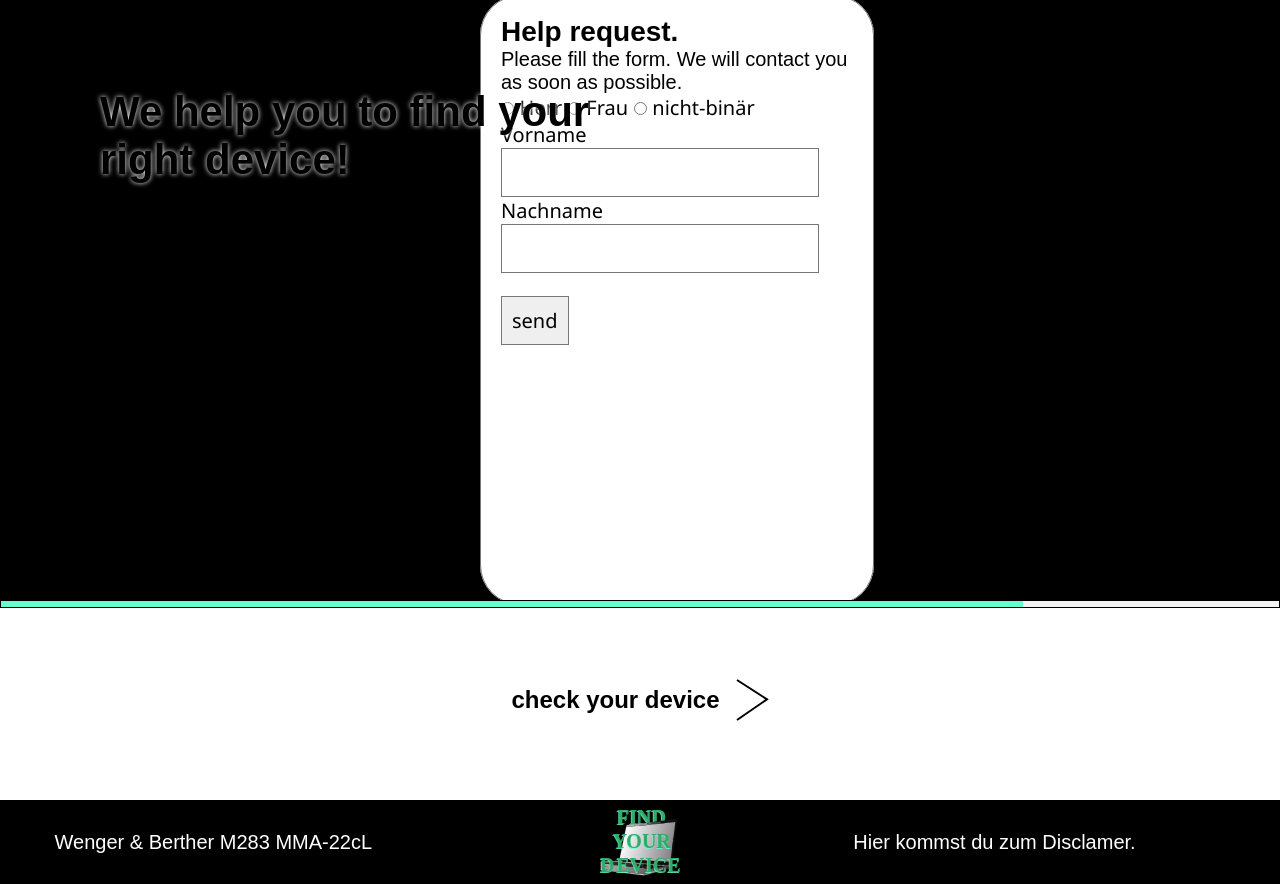
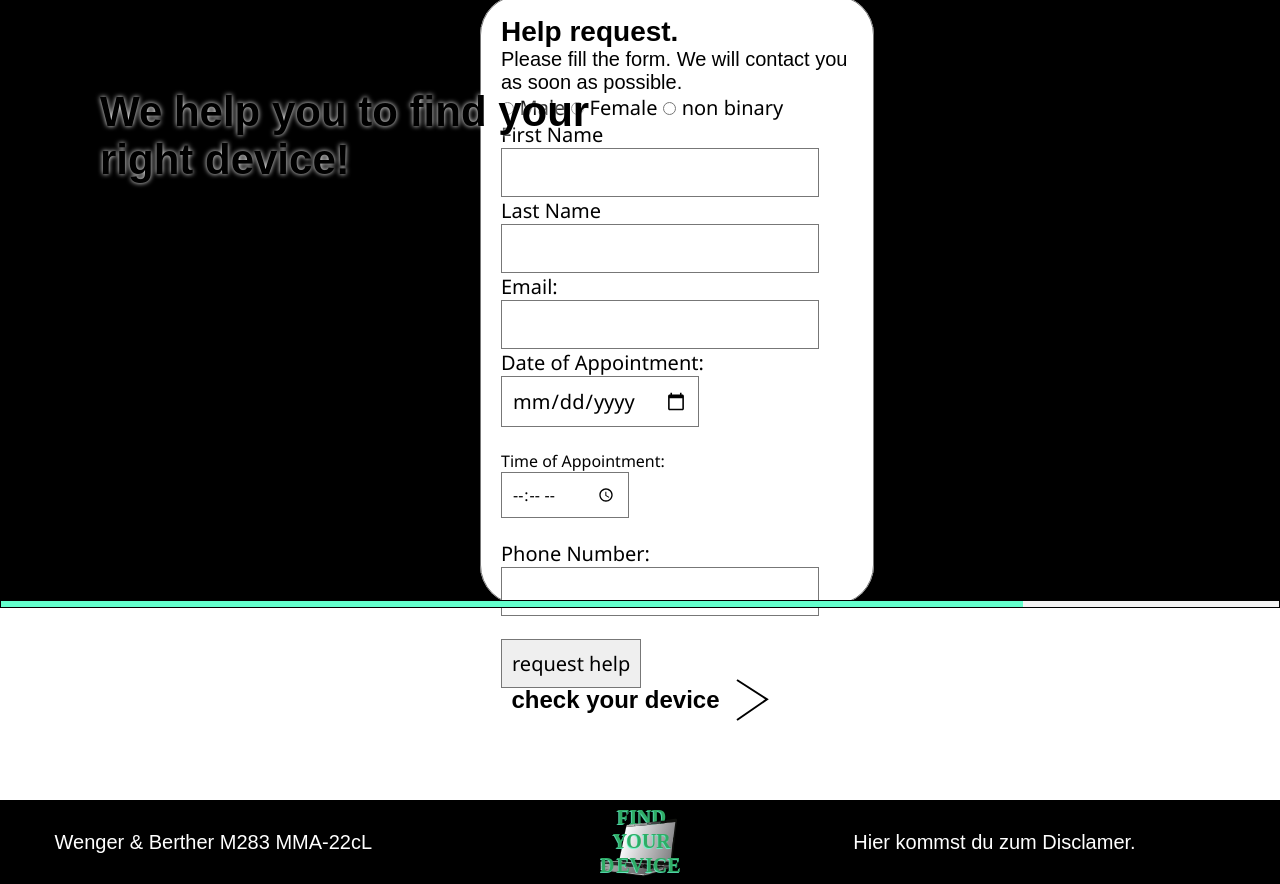
Before and after one commit to bubu9120/PHP-Project, a PHP site: page /helpRequest.php in a window 1280 px wide. Run offline with PHP 8.4, Linux system fonts and the light colour scheme.

Commit message:
create pages

```diff
--- a/helpRequest.php
+++ b/helpRequest.php
@@ -58,26 +58,41 @@ if ($_SERVER["REQUEST_METHOD"] == "POST" && isset($_POST["next"])) {
                 <p>Please fill the form. We will contact you as soon as possible.</p>
                 <p>
                     <input type="radio" name="gender" id="male" value="Herr" required <?= isset($_SESSION["gender"]) && $_SESSION["gender"] == "Herr" ? "checked" : ""; ?>>
-                    <label for="male">Herr</label>
+                    <label for="male">Male</label>
                     <input type="radio" name="gender" id="female" value="Frau" required <?= isset($_SESSION["gender"]) && $_SESSION["gender"] == "Frau" ? "checked" : ""; ?>>
-                    <label for="female">Frau</label>
+                    <label for="female">Female</label>
                     <input type="radio" name="gender" id="nonbinary" value="nicht-binär" required <?= isset($_SESSION["gender"]) && $_SESSION["gender"] == "nicht-binär" ? "checked" : ""; ?>>
-                    <label for="nonbinary">nicht-binär</label>
+                    <label for="nonbinary">non binary</label>
                     <span class="error-text"><?= $error_gender ?? ""; ?></span>
                 </p>
                 <p>
-                    <label for="name-first">Vorname</label><br />
+                    <label for="name-first">First Name</label><br />
                     <input type="text" id="name-first" name="name-first" minlength="2" maxlength="30" value="<?= $_SESSION["name-first"] ?? ""; ?>">
                     <span class="error-text"><?= $error_name_first ?? ""; ?></span>
                 </p>
                 <p>
-                    <label for="name-last">Nachname</label><br />
+                    <label for="name-last">Last Name</label><br />
                     <input type="text" id="name-last" name="name-last" minlength="2" maxlength="30" value="<?= $_SESSION["name-last"] ?? ""; ?>">
                     <span class="error-text"><?= $error_name_last ?? ""; ?></span>
                 </p>
                 <p>
+                <label for="email">Email:</label><br>
+        <input type="email" id="email" name="email" required><br>
+</p>
+<p>
+        <label for="appointment_date">Date of Appointment:</label><br>
+        <input type="date" id="appointment_date" name="appointment_date" required><br><br>
+</p>
+        <label for="appointment_time">Time of Appointment:</label><br>
+        <input type="time" id="appointment_time" name="appointment_time" required><br><br>
+<p>
+        <label for="phone">Phone Number:</label><br>
+        <input type="tel" id="phone" name="phone" pattern="([0-9]{10}|[0-9]{3} [0-9]{3} [0-9]{2} [0-9]{2})" required><br>
+
+                </p>
+                <p>
                     <br />
-                    <input name="next" type="submit" value="send" />
+                    <input name="next" type="submit" value="request help" />
                 </p>
             </fieldset>
         </form>
```
Also changed, not shown: lastpage.php (added, +72 -0 lines).
